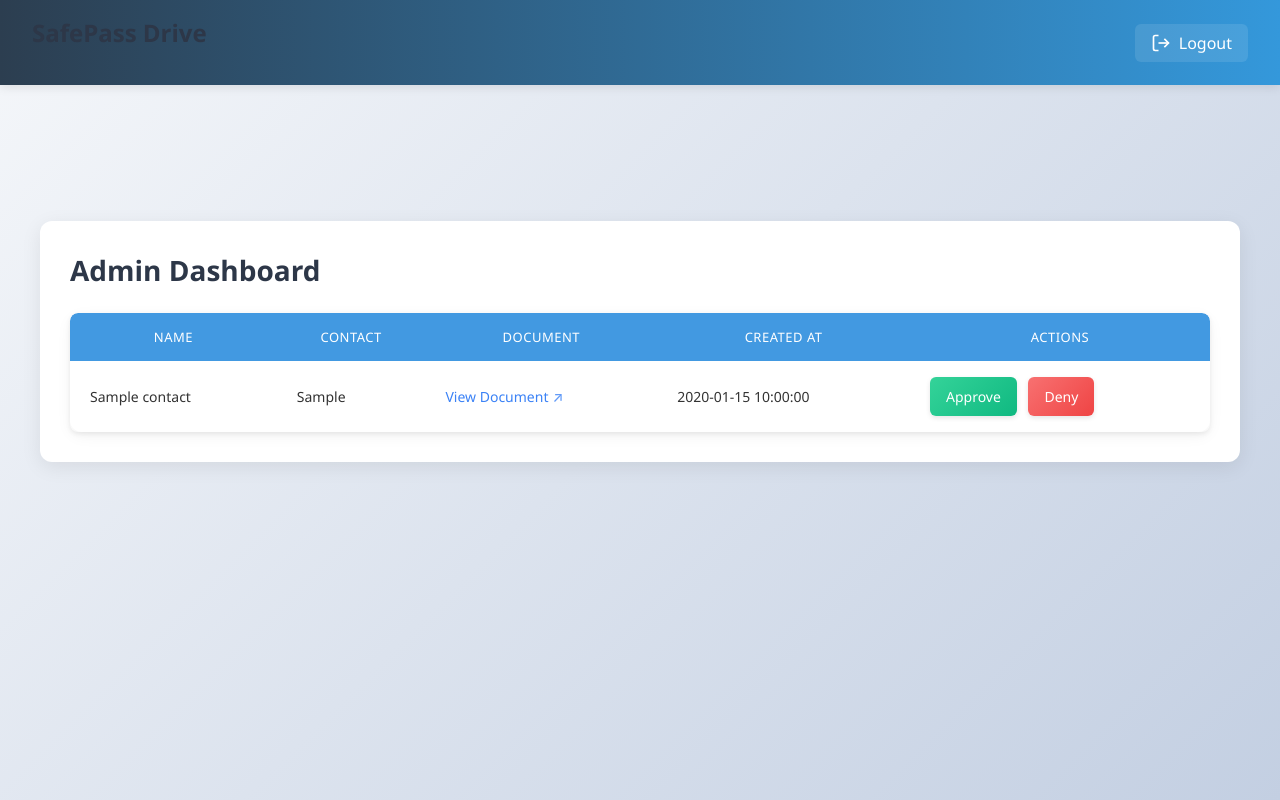
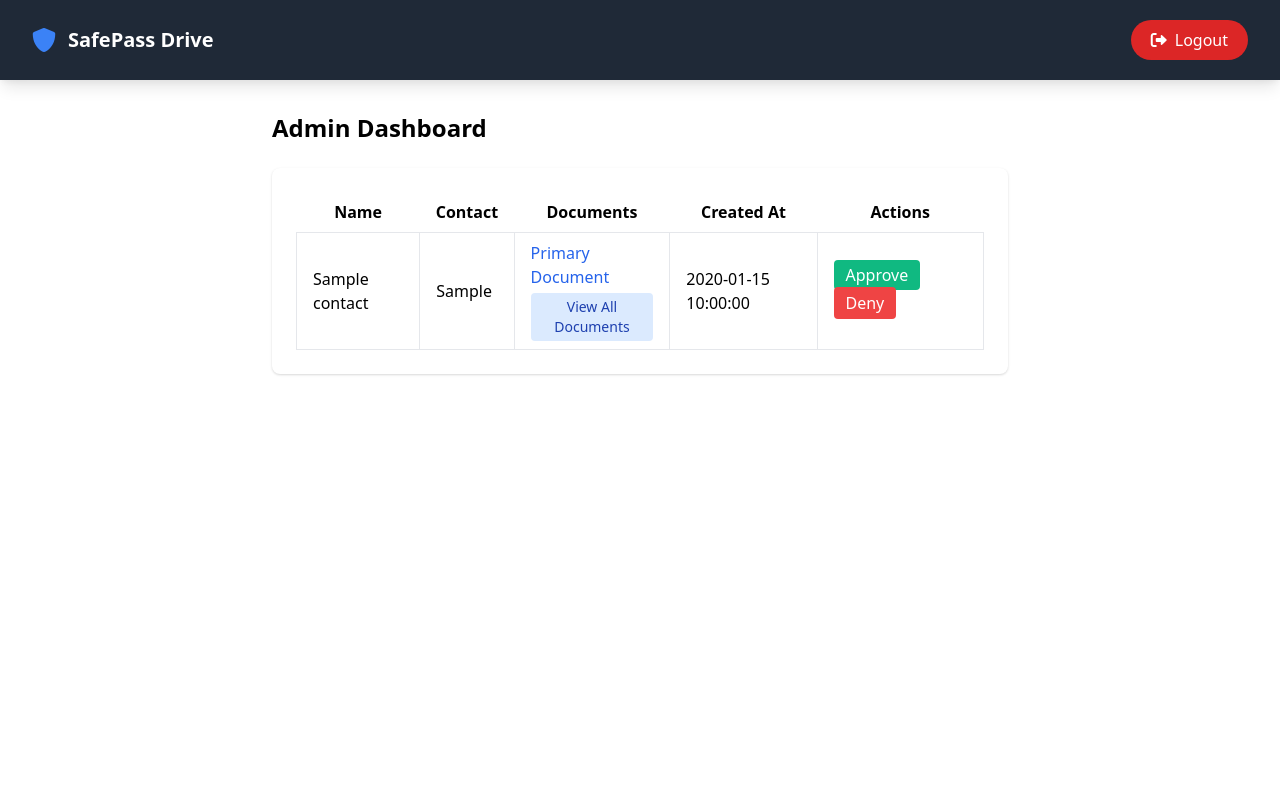
Before and after one commit to amey-kadam/safepass, a Flask app: template templates/admin.html in a window 1280 px wide. Run offline with Flask 3, Linux system fonts and the light colour scheme; the template is opened without the code that fills it: values that come from a table or form of the project are taken from there, others are empty; tables that the repository leaves empty hold one stand-in row (values such as "Sample post").

Commit message:
Add files via upload

```diff
--- a/templates/admin.html
+++ b/templates/admin.html
@@ -1,373 +1,40 @@
-{% extends "base.html" %}
+<!DOCTYPE html>
+<html lang="en">
+<head>
+    <meta charset="UTF-8">
+    <meta name="viewport" content="width=device-width, initial-scale=1.0">
+    <title>QR Guardian - Your Choice</title>
+    <link href="https://cdnjs.cloudflare.com/ajax/libs/tailwindcss/2.2.19/tailwind.min.css" rel="stylesheet">
+    <link href="https://cdnjs.cloudflare.com/ajax/libs/font-awesome/6.0.0/css/all.min.css" rel="stylesheet">
+    <link href="https://fonts.googleapis.com/css2?family=Poppins:wght@300;400;500;600;700&display=swap" rel="stylesheet">
+    <link rel="stylesheet" href="{{ url_for('static', filename='css/home.css') }}">
+    <link rel="stylesheet" href="{{ url_for('static', filename='css/admin.css') }}">
 
-{% block title %}SafePass Drive{% endblock %}
 
-{% block header_title %}SafePass Drive{% endblock %}
+<body>
 
-{% block header_button %}
-<a href="{{ url_for('admin_logout') }}" class="nav-button">
-    <svg width="20" height="20" viewBox="0 0 24 24" fill="none" stroke="currentColor" stroke-width="2">
-        <path d="M9 21H5a2 2 0 0 1-2-2V5a2 2 0 0 1 2-2h4"/>
-        <polyline points="16 17 21 12 16 7"/>
-        <line x1="21" y1="12" x2="9" y2="12"/>
-    </svg>
-    Logout
-</a>
-{% endblock %}
+        <!-- Navbar - Same as landing page -->
+        <nav class="bg-gray-800 shadow-lg">
+            <div class="max-w-7xl mx-auto px-4 sm:px-6 lg:px-8">
+                <div class="flex justify-between h-20 items-center">
+                    <div class="flex items-center space-x-3">
+                        <i class="fas fa-shield-alt text-blue-500 text-2xl"></i>
+                        <span class="font-bold text-xl text-white">SafePass Drive</span>
+                    </div>
+                    <div class="flex items-center space-x-8">
+                        <a href="{{ url_for('logout') }}" class="bg-red-600 hover:bg-red-700 text-white px-5 py-2 rounded-full font-medium transition flex items-center space-x-2">
+                            <i class="fas fa-sign-out-alt"></i>
+                            <span>Logout</span>
+                        </a>
+                    </div>
+                </div>
+            </div>
+        </nav>
 
-{% block extra_css %}
-<style>
-    /* Notification Styles */
-    .notification {
-        position: fixed;
-        top: 20px;
-        right: 20px;
-        background: white;
-        padding: 15px 25px;
-        border-radius: 8px;
-        box-shadow: 0 4px 12px rgba(0, 0, 0, 0.15);
-        display: flex;
-        align-items: center;
-        gap: 12px;
-        transform: translateX(120%);
-        transition: transform 0.3s ease;
-        z-index: 1000;
-    }
 
-    .notification.show {
-        transform: translateX(0);
-    }
 
-    .notification.success {
-        border-left: 4px solid #28a745;
-    }
-
-    .notification.error {
-        border-left: 4px solid #dc3545;
-    }
-
-    .notification-icon {
-        font-size: 1.2rem;
-    }
-
-    .notification.success .notification-icon {
-        color: #28a745;
-    }
-
-    .notification.error .notification-icon {
-        color: #dc3545;
-    }
-
-    .notification-message {
-        font-size: 0.9rem;
-        color: #333;
-    }
-
-    /* Rest of your existing admin styles */
-    body {
-        font-family: 'Roboto', 'Segoe UI', sans-serif;
-        background-color: #f5f7fa;
-        margin: 0;
-        color: #333;
-    }
-
-/* Container */
-.container {
-    max-width: 1200px;
-    margin: auto;
-    background: white;
-    padding: 30px;
-    border-radius: 12px;
-    box-shadow: 0 5px 20px rgba(0, 0, 0, 0.08);
-    margin-top: 8.5rem;
-    margin-bottom: 30px;
-}
-
-/* Typography */
-h1 {
-    font-size: 28px;
-    color: #2d3748;
-    margin-bottom: 20px;
-    font-weight: 600;
-}
-
-h2 {
-    font-size: 22px;
-    color: #3d4852;
-    margin-bottom: 16px;
-    font-weight: 500;
-}
-
-/* Alerts */
-.alert {
-    padding: 14px 20px;
-    border-radius: 8px;
-    font-size: 15px;
-    margin-bottom: 20px;
-    display: flex;
-    align-items: center;
-    position: relative;
-}
-
-.alert::before {
-    content: "";
-    position: absolute;
-    left: 0;
-    top: 0;
-    height: 100%;
-    width: 5px;
-    border-radius: 8px 0 0 8px;
-}
-
-.alert-success {
-    background-color: #edf7ed;
-    color: #1e7e34;
-}
-
-.alert-success::before {
-    background-color: #28a745;
-}
-
-.alert-error {
-    background-color: #fbeaea;
-    color: #c62828;
-}
-
-.alert-error::before {
-    background-color: #dc3545;
-}
-
-/* Card Styling */
-.bg-white {
-    border-radius: 12px;
-    box-shadow: 0 4px 15px rgba(0, 0, 0, 0.05);
-    transition: box-shadow 0.3s ease;
-}
-
-.bg-white:hover {
-    box-shadow: 0 8px 25px rgba(0, 0, 0, 0.1);
-}
-
-/* Table */
-.overflow-x-auto {
-    border-radius: 8px;
-    overflow: hidden;
-    box-shadow: 0 2px 5px rgba(0, 0, 0, 0.07);
-}
-
-table {
-    width: 100%;
-    border-collapse: separate;
-    border-spacing: 0;
-}
-
-th {
-    background-color: #4299e1;
-    color: white;
-    font-weight: 500;
-    text-transform: uppercase;
-    font-size: 13px;
-    letter-spacing: 0.5px;
-    padding: 15px 20px;
-    border: none;
-}
-
-td {
-    padding: 16px 20px;
-    border-bottom: 1px solid #edf2f7;
-    font-size: 14px;
-    transition: background 0.2s;
-}
-
-th:first-child {
-    border-top-left-radius: 8px;
-}
-
-th:last-child {
-    border-top-right-radius: 8px;
-}
-
-tr:last-child td {
-    border-bottom: none;
-}
-
-tr:nth-child(even) {
-    background-color: #f8fafc;
-}
-
-tr:hover td {
-    background-color: #ebf4ff;
-}
-
-/* Button Styles */
-button, .btn, a[href].bg-green-500, a[href].bg-red-500, a[href].bg-gray-500 {
-    display: inline-flex;
-    align-items: center;
-    justify-content: center;
-    padding: 10px 16px;
-    border-radius: 6px;
-    font-size: 14px;
-    font-weight: 500;
-    cursor: pointer;
-    transition: all 0.3s ease;
-    border: none;
-    text-decoration: none;
-    box-shadow: 0 2px 5px rgba(0, 0, 0, 0.1);
-}
-
-.bg-green-500 {
-    background: linear-gradient(135deg, #34d399, #10b981);
-    color: white;
-}
-
-.bg-green-500:hover {
-    background: linear-gradient(135deg, #10b981, #059669);
-    transform: translateY(-2px);
-    box-shadow: 0 4px 8px rgba(16, 185, 129, 0.25);
-}
-
-.bg-red-500 {
-    background: linear-gradient(135deg, #f87171, #ef4444);
-    color: white;
-}
-
-.bg-red-500:hover {
-    background: linear-gradient(135deg, #ef4444, #dc2626);
-    transform: translateY(-2px);
-    box-shadow: 0 4px 8px rgba(239, 68, 68, 0.25);
-}
-
-.bg-gray-500 {
-    background: linear-gradient(135deg, #9ca3af, #6b7280);
-    color: white;
-}
-
-.bg-gray-500:hover {
-    background: linear-gradient(135deg, #6b7280, #4b5563);
-    transform: translateY(-2px);
-    box-shadow: 0 4px 8px rgba(107, 114, 128, 0.25);
-}
-
-/* Links */
-a.text-blue-600 {
-    color: #3b82f6;
-    font-weight: 500;
-    text-decoration: none;
-    transition: all 0.2s;
-    display: inline-flex;
-    align-items: center;
-}
-
-a.text-blue-600:hover {
-    color: #2563eb;
-    text-decoration: underline;
-}
-
-a.text-blue-600::after {
-    content: "↗";
-    font-size: 14px;
-    margin-left: 4px;
-    opacity: 0.8;
-}
-
-/* Modal */
-#denyModal {
-    display: none;
-    position: fixed;
-    z-index: 1000;
-    left: 0;
-    top: 0;
-    width: 100%;
-    height: 100%;
-    overflow: auto;
-    background-color: rgba(0, 0, 0, 0.5);
-    backdrop-filter: blur(3px);
-    animation: fadeIn 0.3s;
-}
-
-@keyframes fadeIn {
-    from { opacity: 0; }
-    to { opacity: 1; }
-}
-
-#denyModal .relative {
-    width: 450px;
-    margin: 10% auto;
-    background: white;
-    padding: 30px;
-    border-radius: 12px;
-    box-shadow: 0 15px 30px rgba(0, 0, 0, 0.15);
-    transform: translateY(0);
-    animation: slideIn 0.3s;
-}
-
-@keyframes slideIn {
-    from { transform: translateY(-30px); opacity: 0; }
-    to { transform: translateY(0); opacity: 1; }
-}
-
-#denyModal h3 {
-    margin-top: 0;
-    color: #2d3748;
-}
-
-#denyModal textarea {
-    width: 100%;
-    height: 100px;
-    border: 1px solid #e2e8f0;
-    border-radius: 6px;
-    padding: 12px;
-    font-family: inherit;
-    resize: vertical;
-    margin-bottom: 20px;
-    transition: border-color 0.2s;
-    outline: none;
-}
-
-#denyModal textarea:focus {
-    border-color: #4299e1;
-    box-shadow: 0 0 0 3px rgba(66, 153, 225, 0.15);
-}
-
-#denyModal .flex {
-    display: flex;
-    justify-content: flex-end;
-    gap: 10px;
-}
-
-/* Empty state styling */
-p.text-gray-600 {
-    padding: 30px;
-    text-align: center;
-    background-color: #f8fafc;
-    border-radius: 8px;
-    color: #64748b;
-    font-size: 16px;
-}
-
-/* Utility Classes */
-.hidden {
-    display: none !important;
-}
-
-.mb-4 {
-    margin-bottom: 16px;
-}
-
-.mb-6 {
-    margin-bottom: 24px;
-}
-
-.mr-2 {
-    margin-right: 8px;
-}
-</style>
-{% endblock %}
-
-{% block content %}
 <div class="container mx-auto px-4 py-8">
     <h1 class="text-2xl font-bold mb-6">Admin Dashboard</h1>
-
 
     <div class="bg-white shadow rounded-lg p-6">
 
@@ -378,7 +45,7 @@
                         <tr>
                             <th class="px-4 py-2">Name</th>
                             <th class="px-4 py-2">Contact</th>
-                            <th class="px-4 py-2">Document</th>
+                            <th class="px-4 py-2">Documents</th>
                             <th class="px-4 py-2">Created At</th>
                             <th class="px-4 py-2">Actions</th>
                         </tr>
@@ -389,10 +56,33 @@
                                 <td class="border px-4 py-2">{{ contact.name }}</td>
                                 <td class="border px-4 py-2">{{ contact.contact }}</td>
                                 <td class="border px-4 py-2">
+                                    <!-- Primary document link -->
                                     <a href="{{ url_for('download_file', filename=contact.document_path) }}"
-                                       class="text-blue-600 hover:text-blue-800">
-                                        View Document
+                                       class="text-blue-600 hover:text-blue-800 mb-1 block">
+                                        Primary Document
                                     </a>
+
+                                    <!-- Check if additional documents exist and display them -->
+                                    {% if contact.additional_data %}
+                                        <button onclick="toggleDocuments('{{ contact.id }}')"
+                                                class="bg-blue-100 text-blue-800 px-2 py-1 rounded text-sm hover:bg-blue-200">
+                                            View All Documents
+                                        </button>
+
+                                        <div id="documents-{{ contact.id }}" class="hidden mt-2 bg-gray-50 p-2 rounded">
+                                            {% set documents = contact.additional_data|get_documents_from_json %}
+                                                                                        {% if documents %}
+                                                {% for doc_name, filename in documents.items() %}
+                                                    <a href="{{ url_for('download_file', filename=filename) }}"
+                                                       class="text-blue-600 hover:text-blue-800 block text-sm py-1">
+                                                        {{ doc_name.replace('_', ' ').title() }}
+                                                    </a>
+                                                {% endfor %}
+                                            {% else %}
+                                                <p class="text-sm text-gray-500">No additional documents found</p>
+                                            {% endif %}
+                                        </div>
+                                    {% endif %}
                                 </td>
                                 <td class="border px-4 py-2">{{ contact.created_at.strftime('%Y-%m-%d %H:%M:%S') }}</td>
                                 <td class="border px-4 py-2">
@@ -487,13 +177,30 @@
     function showDenyForm(contactId) {
         const modal = document.getElementById('denyModal');
         const form = document.getElementById('denyForm');
+
+        console.log("Contact ID:", contactId);
+
+        form.action = `/admin/deny/${contactId}`;
+
+        form.method = "POST";
+
         modal.classList.remove('hidden');
-        form.action = `/admin/deny/${contactId}`;
     }
 
     function hideDenyForm() {
         const modal = document.getElementById('denyModal');
         modal.classList.add('hidden');
     }
-    </script>
-{% endblock %}
+
+    function toggleDocuments(contactId) {
+        const documentsDiv = document.getElementById(`documents-${contactId}`);
+        if (documentsDiv.classList.contains('hidden')) {
+            documentsDiv.classList.remove('hidden');
+        } else {
+            documentsDiv.classList.add('hidden');
+        }
+    }
+</script>
+
+</body>
+</html>
```
